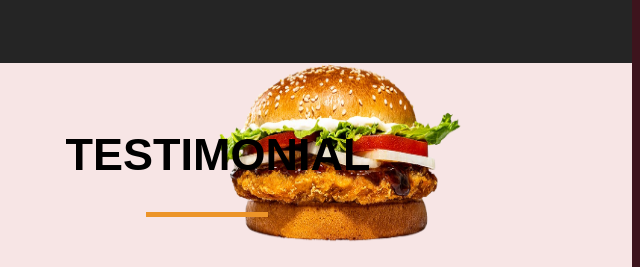
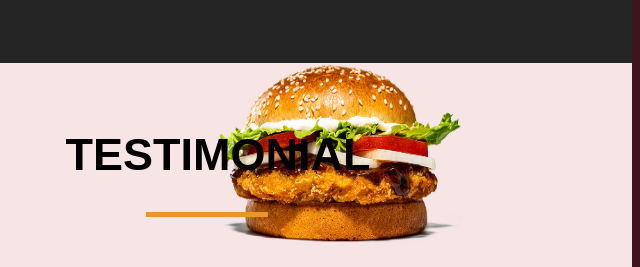
Before and after one commit to sehrish-naveed/coffee-webpage, a plain HTML site: page index.html in a window 1280 px wide. Shown: the part 2423-2690 px from the top of the page, 640-1280 px from the left. Drawn offline with Linux system fonts and the light colour scheme.

Commit message:
Fix image source for burger menu item

```diff
--- a/index.html
+++ b/index.html
@@ -90,7 +90,7 @@ go to destination for coffeelovers and conversation skers wute <br> dedicated to
     <p>Satiate your plate and take you on <br> a culinary treat</p>
 </div>
 <div class="menu-cards img">
-    <img src="BK_177_002_LTO4_WORLD_BBQ_BURGERS_WEB_720P_KOREAN-removebg-preview.png
+    <img src="BK_177_002_LTO4_WORLD_BBQ_BURGERS_WEB_720P_KOREAN.webp
 " alt="">
     <h1>Burger & french fries</h1>
     <p>Quick bites to satisfy your small <br> size hunger</p>
```
